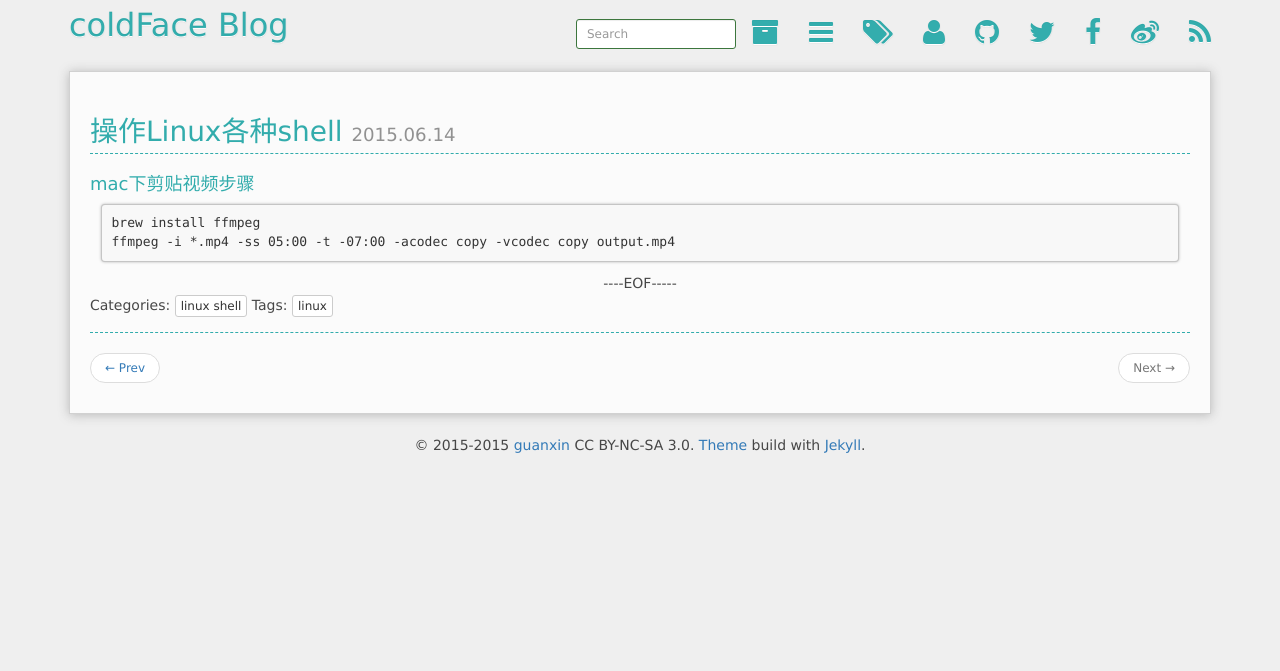
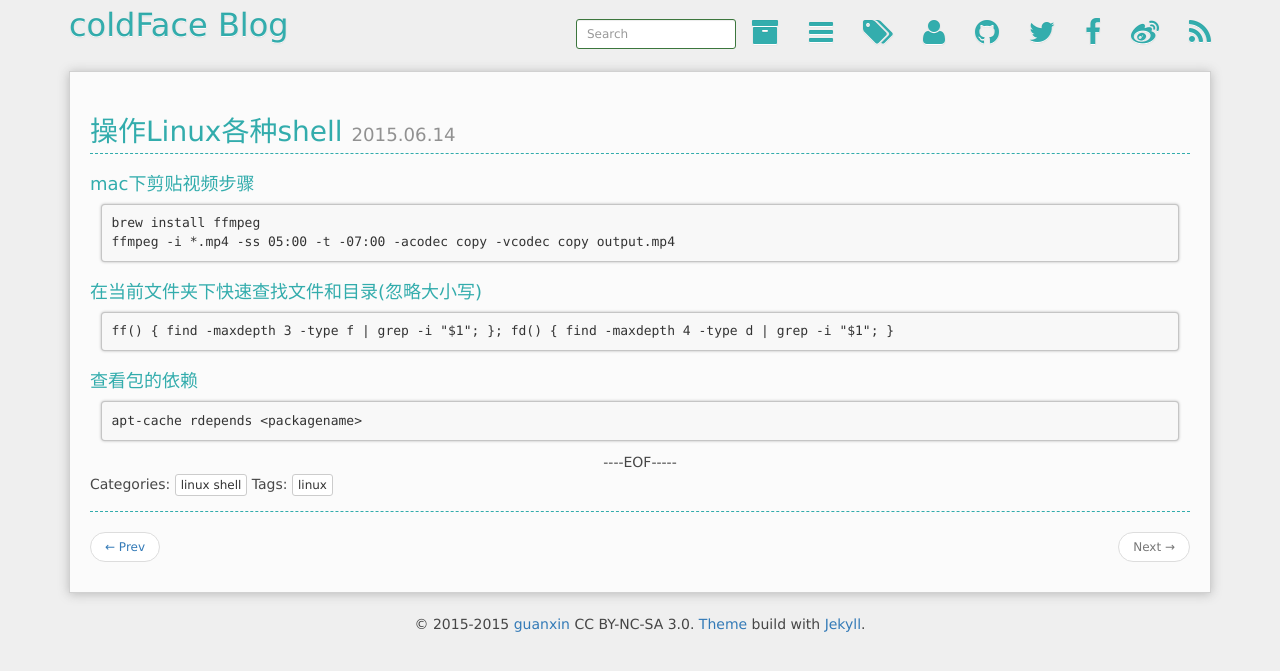
Before and after one commit to jackzhao29/jackzhao29.github.com, a Jekyll site: the page built from _posts/2015-06-14-linux各种小工具命令.md, in a window 1280 px wide. Shown: the top 671 px of the page. Built offline with Jekyll 4.4.1, drawn with Linux system fonts in a browser that asks for light colours; Markdown is read by kramdown in place of the engine named in the settings; comment, search, counter and statistics services are not loaded.

Commit message:
add blog

````diff
--- a/_posts/2015-06-14-linux各种小工具命令.md
+++ b/_posts/2015-06-14-linux各种小工具命令.md
@@ -12,3 +12,13 @@ tags: [linux]
 brew install ffmpeg
 ffmpeg -i *.mp4 -ss 05:00 -t -07:00 -acodec copy -vcodec copy output.mp4
 ```
+### 在当前文件夹下快速查找文件和目录(忽略大小写)
+
+```
+ff() { find -maxdepth 3 -type f | grep -i "$1"; }; fd() { find -maxdepth 4 -type d | grep -i "$1"; }
+```
+### 查看包的依赖
+
+```
+apt-cache rdepends <packagename>
+```
````
